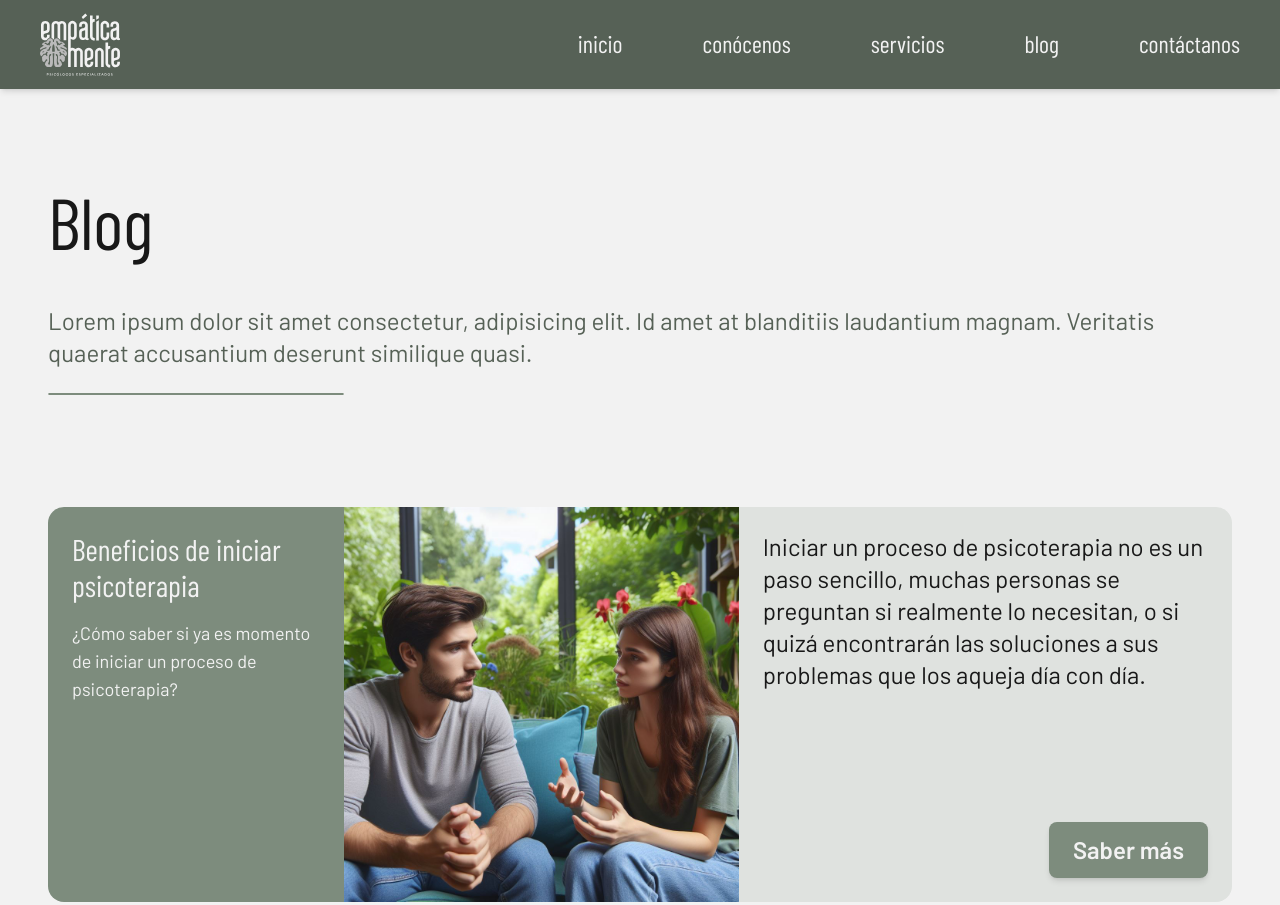
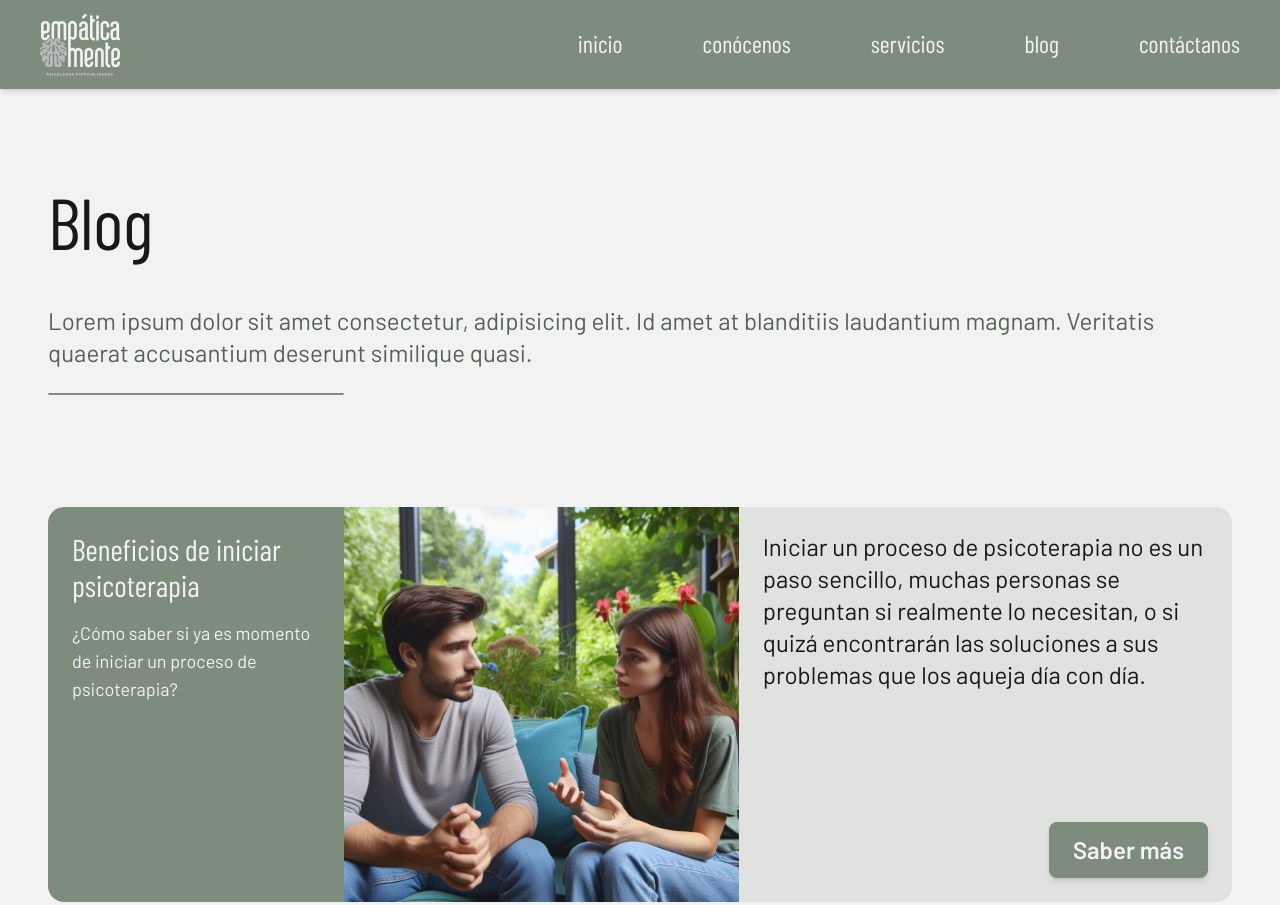
Before and after one commit to elbob-mx/empaticamente, a website: page blog.html in a window 1280 px wide. Shown: the top 905 px of the page. Drawn offline with nearby package versions, Linux system fonts and the light colour scheme; a web font is replaced by a local one.

Commit message:
update navbar color to Mid

```diff
--- a/blog.html
+++ b/blog.html
@@ -22,7 +22,7 @@
 
     <!-- REGULAR NAVBAR -->
     <nav
-        class="sticky top-0 z-50 w-full px-4 py-3 shadow-md laptop:px-10 hd:px-20 hd:py-6 tablet:py-4 tablet:px-8 laptop:py-3 bg-verdeEmpDark">
+        class="sticky top-0 z-50 w-full px-4 py-3 shadow-md laptop:px-10 hd:px-20 hd:py-6 tablet:py-4 tablet:px-8 laptop:py-3 bg-verdeEmpMid">
         <div class="flex items-center justify-between laptop:justify-between">
             <img src="./assets/img/logo/logoEmpW-01.svg" alt="logo Empáticamente" class="w-16 laptop:w-20">
             <ul
```
Also changed, not shown: conocenos.html (+1 -1 lines), servicios.html (+1 -1 lines).
